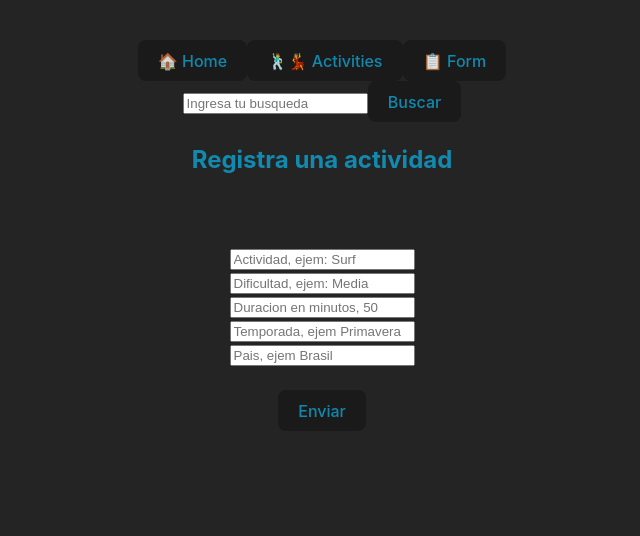
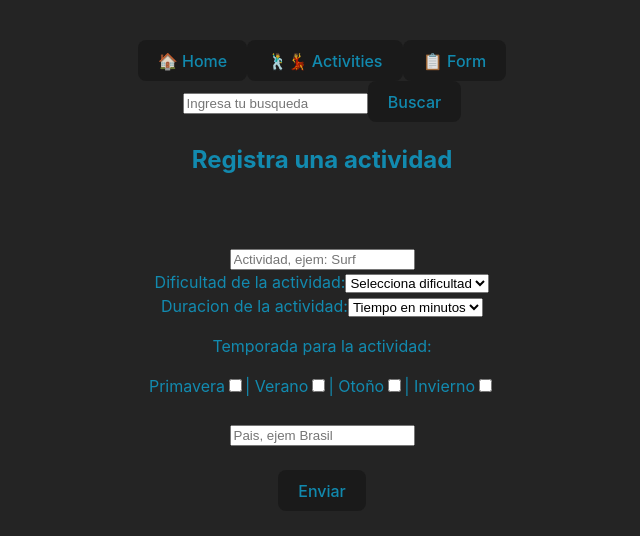
Before and after one commit to FSamayoa/proyectCountries, a React (Vite) app in the folder client/: page /form in a window 1280 px wide. Shown: the top 536 px of the page, without its empty margins (318-958 px from the left). Built offline with nearby package versions, Linux system fonts and the light colour scheme.

Commit message:
iniciando validaciones

```diff
--- a/client/src/components/form/Form.jsx
+++ b/client/src/components/form/Form.jsx
@@ -1,35 +1,142 @@
 import Button from "../Button/Button";
 import { useState } from "react";
+import { validateNombre, validateDificultad } from "./validation";
 
 function Form() {
     const [form, setForm] = useState({
-        actividad: "",
-        dificulta: "",
+        nombre: "",
+        dificultad: "",
         duracion: "",
-        temporada: "",
+        temporada: [],
         pais: [],
 
     })
 
+    const [errors, setErrors] = useState({});
+
+    const handleSubmit = (event) => {
+        event.preventDefault();
+        login(userData);
+    };
+
+
+    const handleInputNombre = (event) => {
+        const nombre = event.target.value;
+        const error = validateNombre(nombre);
+        setErrors({ ...errors, nombre: error });
+        setForm({ ...form, nombre });
+    };
+
+
+    const handleSelectDifficult = (event) => {
+        const dificultad = event.target.value;
+        const error = validateDificultad(dificultad);
+        setErrors({ ...errors, dificultad: error });
+        setForm({ ...form, dificultad });
+      }
+
+    const handleChangeDuration = (event) => {
+        setForm({
+            ...form,
+            duracion: event.target.value
+        })
+    }
+
+    const handleSeasons = (event) => {
+        if (event.target.checked) {
+            setForm({
+                ...form,
+                temporada: [...form.temporada, event.target.value]
+            })
+        } else {
+            setForm({
+                ...form,
+                temporada: form.temporada.filter(season => season !== event.target.value)
+            })
+            const { temporada, ...newErrors } = errors
+            setErrors({ ...newErrors })
+        }
+    }
+
+
 
     return (
         <div>
-            <form>
+            <form onSubmit={handleSubmit}>
                 <h2>Registra una actividad</h2>
                 <br />
                 <br />
-                <input placeholder="Actividad, ejem: Surf"></input>
+
+                <input
+                    placeholder="Actividad, ejem: Surf"
+                    name="nombre"
+                    value={form.nombre}
+                    onChange={handleInputNombre}
+                />
+                {errors.nombre && <p style={{ color: 'red' }}>{errors.nombre}</p>}
                 <br />
-                <input placeholder="Dificultad, ejem: Media"></input>
+
+                <label>
+                    Dificultad de la actividad:
+                    <select>
+                        <option value="">Selecciona dificultad</option>
+                        <option value="Fácil">Fácil</option>
+                        <option value="Dificultad Media">Dificultad Media</option>
+                        <option value="Difícil">Difícil</option>
+                    </select>
+                </label>
                 <br />
-                <input placeholder="Duracion en minutos, 50"></input>
+                <label>
+                    Duracion de la actividad:
+                    <select>
+                        <option value="">Tiempo en minutos</option>
+                        <option value="30">30 minutos</option>
+                        <option value="60">60 minutos</option>
+                        <option value="90">90 minutos</option>
+                        <option value="120">120 minutos</option>
+                        <option value="150">150 o mas</option>
+                    </select>
+                </label>
                 <br />
-                <input placeholder="Temporada, ejem Primavera"></input>
+                <p>Temporada para la actividad:</p>
+                <label>
+                    Primavera
+                    <input
+                        type="checkbox"
+                        value="Primavera"
+
+                    />
+                </label>
+                <label>
+                    | Verano
+                    <input
+                        type="checkbox"
+                        value="Verano"
+
+                    />
+                </label>
+                <label>
+                    | Otoño
+                    <input
+                        type="checkbox"
+                        value="Otoño"
+
+                    />
+                </label>
+                <label>
+                    | Invierno
+                    <input
+                        type="checkbox"
+                        value="Invierno"
+
+                    />
+                </label>
+                <br />
                 <br />
                 <input placeholder="Pais, ejem Brasil"></input>
                 <br />
                 <br />
-                <Button link = '/form' text='Enviar'/>
+                <Button type="submit" text='Enviar' />
             </form>
         </div>
     )
--- /dev/null
+++ b/client/src/components/form/validation.jsx
@@ -0,0 +1,15 @@
+export function validateNombre(nombre) {
+    if (nombre.trim() === "") {
+      return "El nombre es requerido";
+    } else if (nombre.length < 3){
+        return "El nombre es muy corto";
+    }
+    return "";
+  }
+
+  export function validateDificultad(dificultad) {
+    if (dificultad === "") {
+      return "Selecciona una dificultad";
+    }
+    return "";
+  }
```
